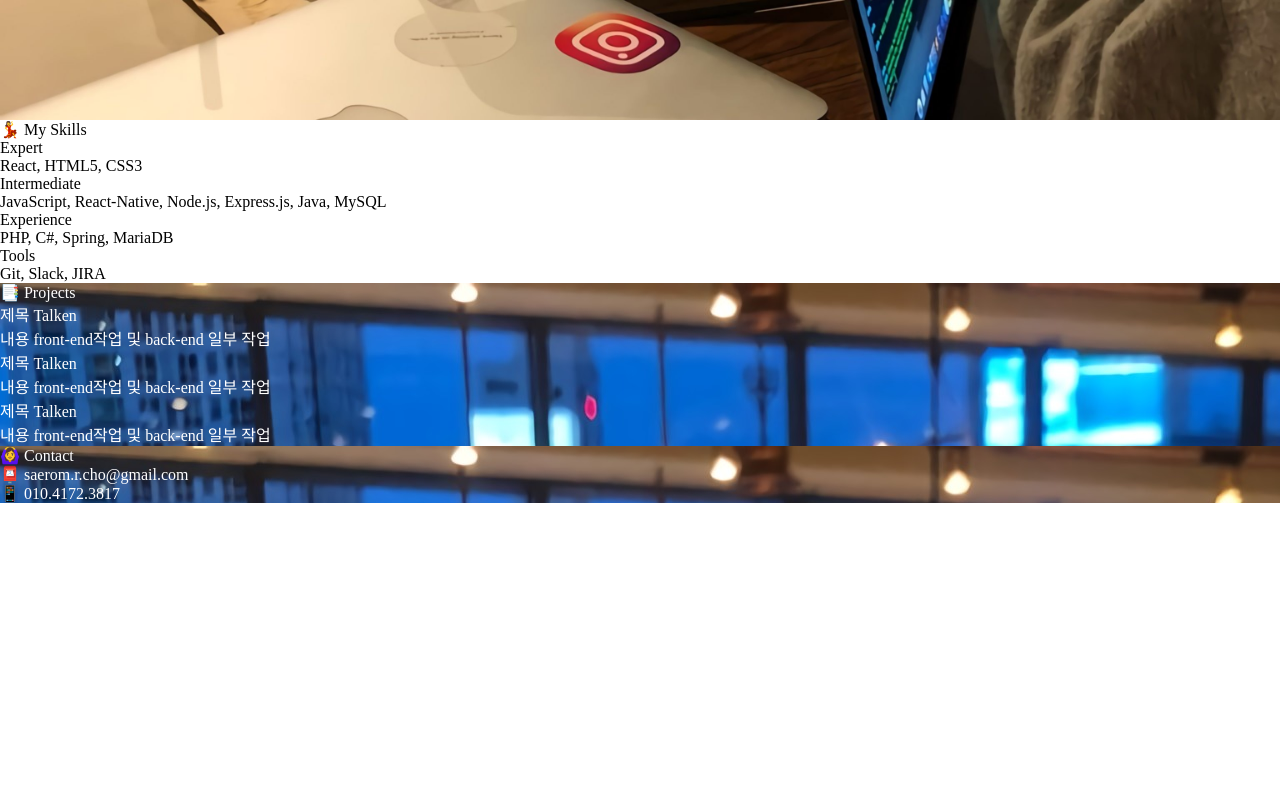
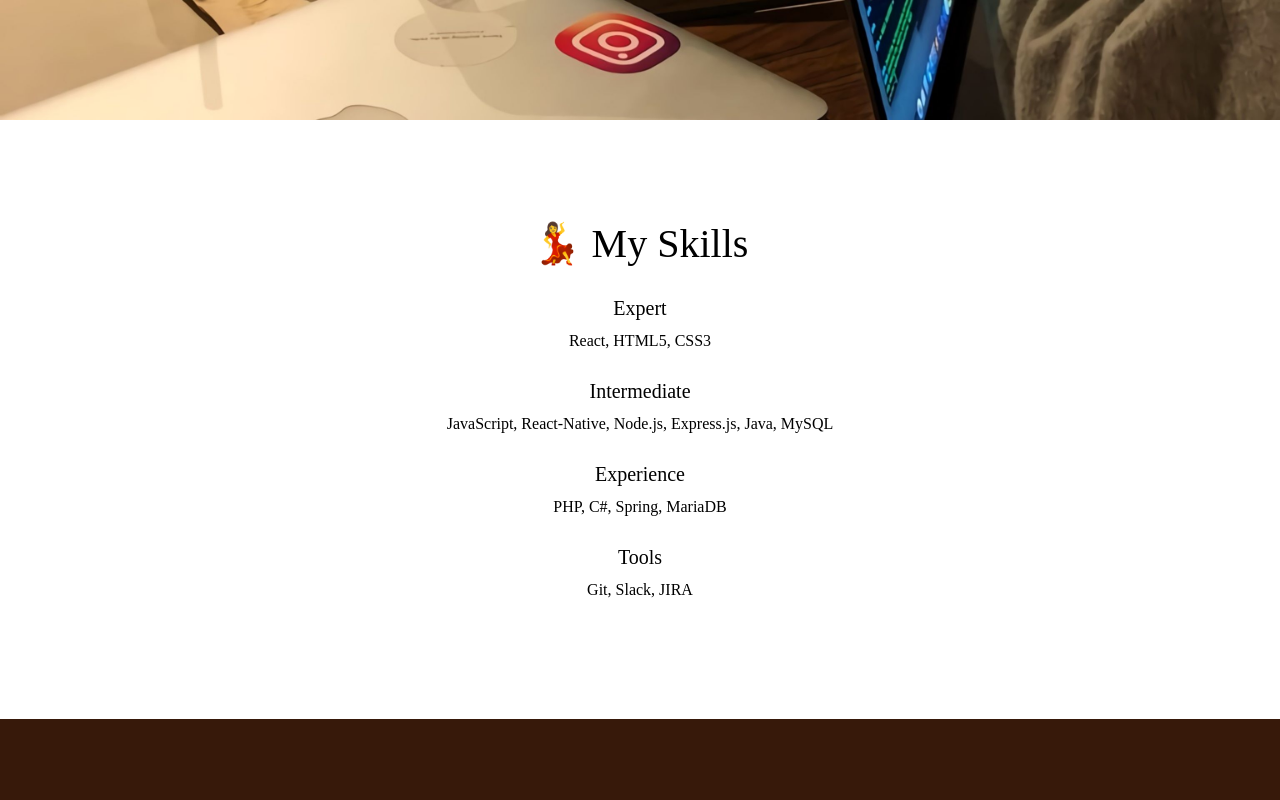
Before and after one commit to saeromCho/RomTPolio-, a React app: page / in a window 1280 px wide. Shown: the part 680-1480 px from the top of the page. Before the commit the page ends 1183 px from the top, so only its background shows below. Built offline with nearby package versions, Linux system fonts and the light colour scheme.

Commit message:
Modify detail css styling

```diff
--- a/src/res/style/styles.css
+++ b/src/res/style/styles.css
@@ -43,21 +43,70 @@
 }
 
 .skillsDiv {
-  height: auto;
+  padding-top: 100px;
+  padding-bottom: 100px;
   width: 100%;
   color: #000000;
+  text-align: center;
+}
+
+.skillsTitle {
+  font-size: 40px;
+}
+
+.skillItemDiv {
+  margin-top: 20px;
+  margin-bottom: 20px;
+}
+
+.skillsSubTitle {
+  font-size: 20px;
+  margin-bottom: 12px;
+  margin-top: 30px;
 }
 
 .projectsDiv {
-  background-image: url('../images/aboutMe_back.jpg');
-  height: auto;
+  background-color: rgb(55, 25, 10);
   width: 100%;
   color: #ffffff;
+  padding-top: 100px;
+  padding-bottom: 100px;
+}
+
+.projectsTitle {
+  text-align: center;
+  font-size: 40px;
+}
+
+.projectItemContainer {
+  border: 1px solid #ffffff;
+  padding: 20px;
+  margin-top: 10px;
+  margin-bottom: 10px;
+  width: 50%;
+  margin-left: auto;
+  margin-right: auto;
 }
 
 .contactDiv {
-  background-image: url('../images/aboutMe_back.jpg');
-  height: auto;
+  background-color: #ffffff;
+  /* height: auto; */
   width: 100%;
-  color: #ffffff;
+  color: #000000;
+  text-align: center;
+  padding-top: 100px;
+  padding-bottom: 100px;
 }
+
+.contactTitle {
+  font-size: 40px;
+}
+
+.contactFirstContent {
+  margin-top: 20px;
+  margin-bottom: 20px;
+}
+
+.contactContent {
+  font-size: 20px;
+}
```
